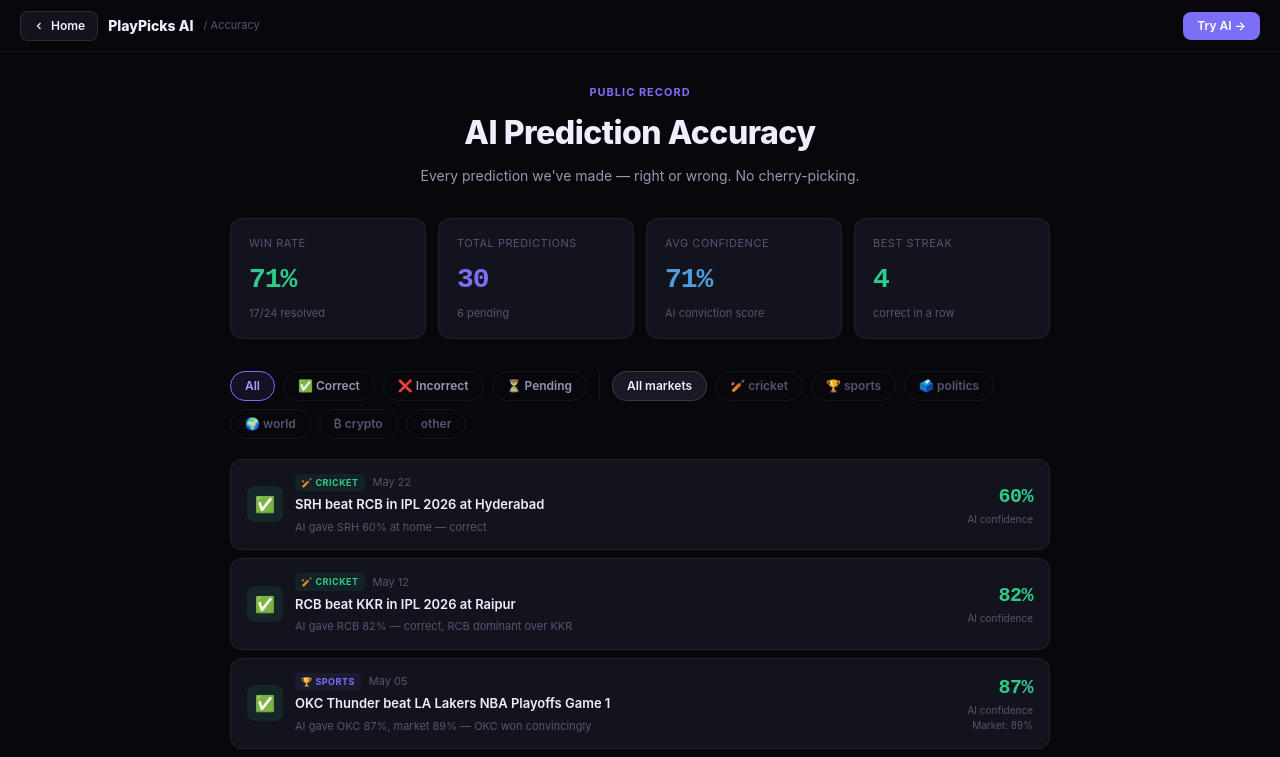
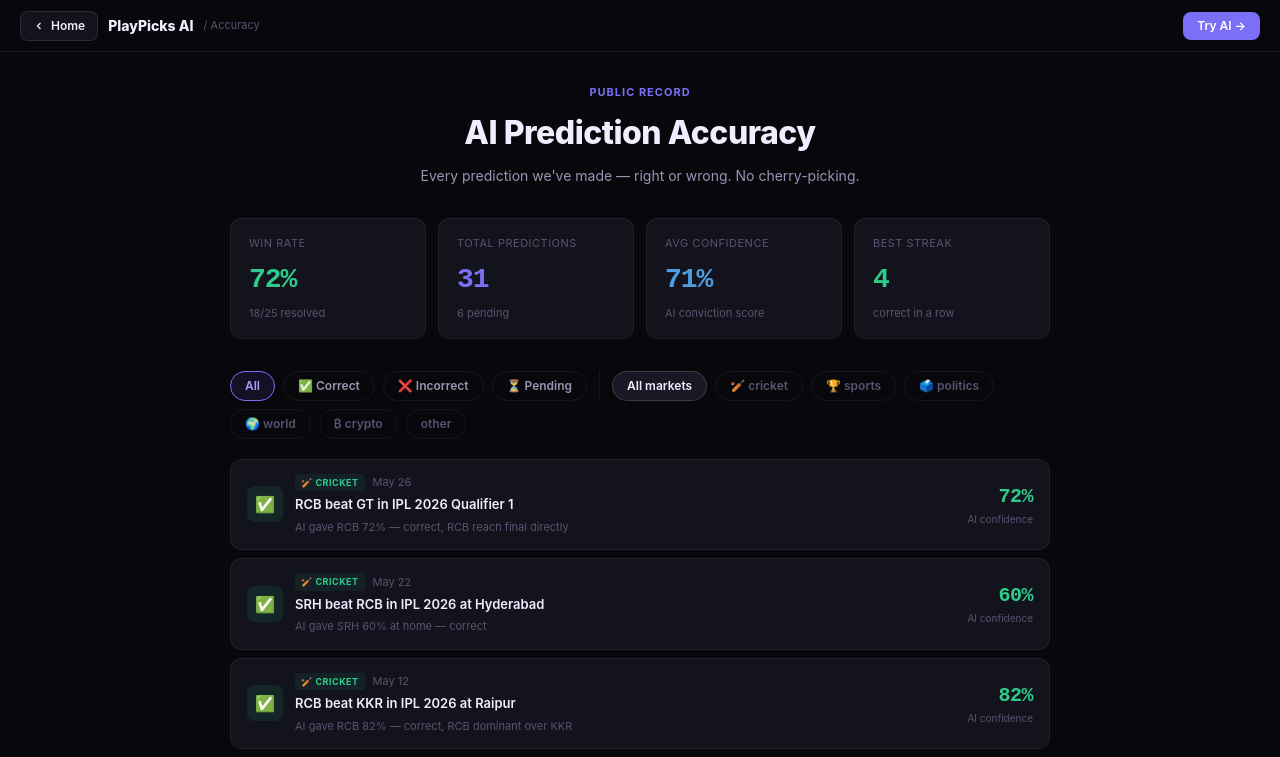
Before and after one commit to anujagadde18/tradedna, a Next.js app: page /accuracy in a window 1280 px wide. Shown: the top 757 px of the page. Built offline with nearby package versions, Linux system fonts and the light colour scheme.

Commit message:
fix: add RCB Q1 correct prediction

```diff
--- a/app/accuracy/page.tsx
+++ b/app/accuracy/page.tsx
@@ -42,6 +42,7 @@ const PREDICTIONS: Prediction[] = [
   { id:31, date:'May 05', question:'OKC Thunder beat LA Lakers NBA Playoffs Game 1',  category:'sports',     aiConfidence:87, marketOdds:89,   result:'correct',   actualOutcome:'OKC won 108-90 ✅', edge:-2, notes:'AI gave OKC 87%, market 89% — OKC won convincingly' },
     { id:32, date:'May 12', question:'RCB beat KKR in IPL 2026 at Raipur', category:'cricket', aiConfidence:82, marketOdds:null, result:'correct', actualOutcome:'RCB won ✅', edge:null, notes:'AI gave RCB 82% — correct, RCB dominant over KKR' },
     { id:33, date:'May 22', question:'SRH beat RCB in IPL 2026 at Hyderabad', category:'cricket', aiConfidence:60, marketOdds:null, result:'correct', actualOutcome:'SRH won ✅', edge:null, notes:'AI gave SRH 60% at home — correct' },
+    { id:34, date:'May 26', question:'RCB beat GT in IPL 2026 Qualifier 1', category:'cricket', aiConfidence:72, marketOdds:null, result:'correct', actualOutcome:'RCB won ✅', edge:null, notes:'AI gave RCB 72% — correct, RCB reach final directly' },
   { id:1,  date:'Apr 10', question:'Rory McIlroy wins Masters 2026',                          category:'sports',   aiConfidence:75, marketOdds:70, result:'correct',   actualOutcome:'Rory won ✅',          edge:5,    notes:'Correct pick before tournament' },
   { id:2,  date:'Apr 12', question:'PBKS beat SRH in IPL 2026',                               category:'cricket',  aiConfidence:85, marketOdds:null, result:'correct', actualOutcome:'PBKS won ✅',          edge:null },
   { id:3,  date:'Apr 13', question:'US-Iran permanent peace deal by June 30',                  category:'world',    aiConfidence:73, marketOdds:68, result:'pending',   actualOutcome:'Ongoing',             edge:5 },
```
